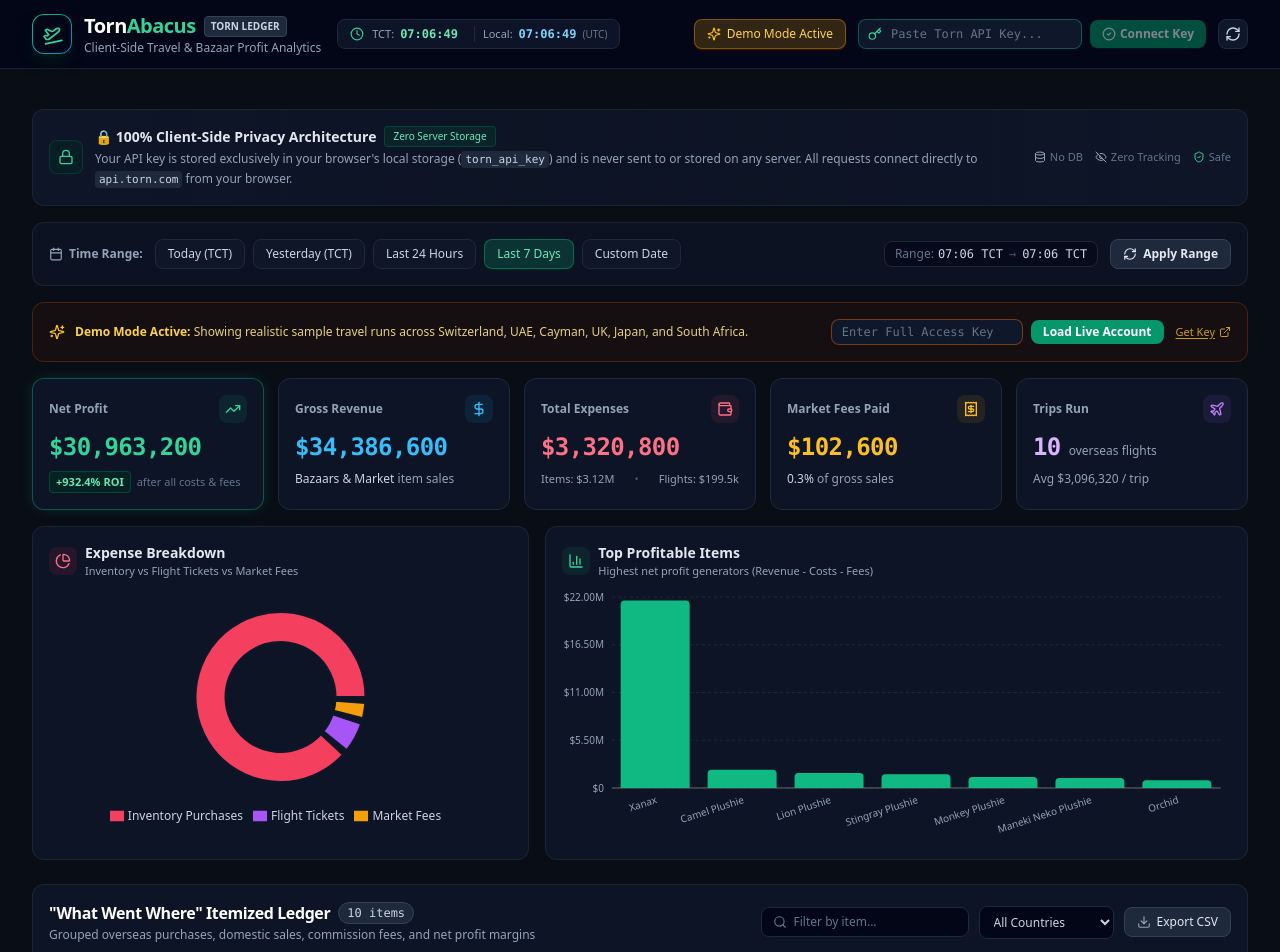
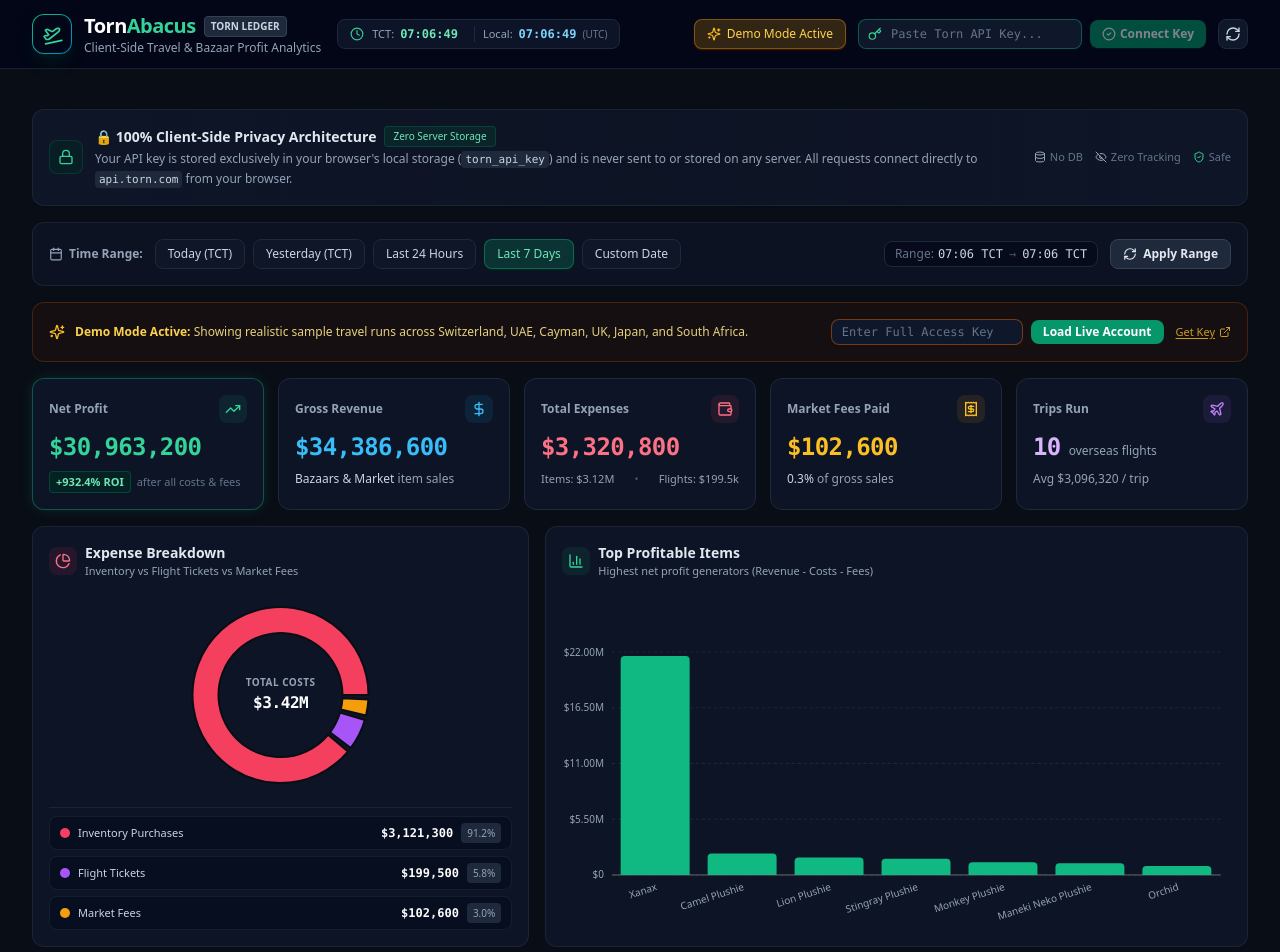
Before and after one commit to HarshRajSinghChauhan/TornAbacus, a Next.js app: page / in a window 1280 px wide. Shown: the top 952 px of the page. Built offline with nearby package versions, Linux system fonts and the light colour scheme.

Commit message:
feat: show total expenses inside donut center and display amounts with percentages in legend

```diff
--- a/components/VisualAnalytics.jsx
+++ b/components/VisualAnalytics.jsx
@@ -7,7 +7,6 @@ import {
   Pie,
   Cell,
   Tooltip as RechartsTooltip,
-  Legend,
   BarChart,
   Bar,
   XAxis,
@@ -17,14 +16,21 @@ import {
 import { formatCompactMoney, formatMoney, formatPercent } from "@/lib/utils";
 import { PieChart as PieIcon, BarChart3, TrendingUp, DollarSign } from "lucide-react";
 
-export default function VisualAnalytics({ expenseBreakdown, topProfitableItems }) {
+export default function VisualAnalytics({ expenseBreakdown = [], topProfitableItems = [] }) {
   const hasExpenses = expenseBreakdown && expenseBreakdown.length > 0;
   const hasItems = topProfitableItems && topProfitableItems.length > 0;
+
+  // Total sum of all expenses in breakdown
+  const totalExpenses = (expenseBreakdown || []).reduce(
+    (sum, item) => sum + (Number(item.value) || 0),
+    0
+  );
 
   // Custom Dark Tooltip for Donut
   const CustomPieTooltip = ({ active, payload }) => {
     if (active && payload && payload.length) {
       const data = payload[0];
+      const pct = totalExpenses > 0 ? ((data.value / totalExpenses) * 100).toFixed(1) : 0;
       return (
         <div className="bg-slate-950 border border-slate-700/80 p-2.5 rounded-lg shadow-xl text-xs">
           <div className="flex items-center gap-2 mb-1">
@@ -37,6 +43,9 @@ export default function VisualAnalytics({ expenseBreakdown, topProfitableItems }
           <div className="font-mono text-white text-sm font-bold">
             {formatMoney(data.value)}
           </div>
+          <div className="text-[10px] text-slate-400 font-sans mt-0.5">
+            {pct}% of total costs
+          </div>
         </div>
       );
     }
@@ -44,7 +53,7 @@ export default function VisualAnalytics({ expenseBreakdown, topProfitableItems }
   };
 
   // Custom Dark Tooltip for Bar Chart
-  const CustomBarTooltip = ({ active, payload, label }) => {
+  const CustomBarTooltip = ({ active, payload }) => {
     if (active && payload && payload.length) {
       const item = payload[0].payload;
       return (
@@ -86,7 +95,7 @@ export default function VisualAnalytics({ expenseBreakdown, topProfitableItems }
 
       {/* Donut Chart: Expense Breakdown (5 cols) */}
       <div className="lg:col-span-5 bg-slate-900/80 border border-slate-800/80 rounded-xl p-4 flex flex-col justify-between">
-        <div className="flex items-center justify-between mb-2">
+        <div className="flex items-center justify-between mb-1">
           <div className="flex items-center gap-2">
             <div className="p-1.5 rounded-lg bg-rose-500/10 text-rose-400">
               <PieIcon className="w-4 h-4" />
@@ -100,46 +109,83 @@ export default function VisualAnalytics({ expenseBreakdown, topProfitableItems }
           </div>
         </div>
 
-        <div className="h-64 w-full flex items-center justify-center">
+        {/* Donut with Center Stat Hole */}
+        <div className="relative h-56 w-full flex items-center justify-center">
           {hasExpenses ? (
+            <>
               <ResponsiveContainer width="100%" height="100%">
                 <PieChart>
                   <Pie
                     data={expenseBreakdown}
                     cx="50%"
                     cy="50%"
-                  innerRadius={55}
-                  outerRadius={85}
-                  paddingAngle={4}
+                    innerRadius={62}
+                    outerRadius={88}
+                    paddingAngle={3}
                     dataKey="value"
                   >
                     {expenseBreakdown.map((entry, index) => (
                       <Cell
                         key={`cell-${index}`}
                         fill={entry.color}
-                      stroke="#0f172a"
+                        stroke="#090d16"
                         strokeWidth={2}
                       />
                     ))}
                   </Pie>
                   <RechartsTooltip content={<CustomPieTooltip />} />
-                <Legend
-                  verticalAlign="bottom"
-                  height={36}
-                  formatter={(val, entry) => (
-                    <span className="text-xs text-slate-300 font-medium">
-                      {val}
-                    </span>
-                  )}
-                />
                 </PieChart>
               </ResponsiveContainer>
+
+              {/* Inside Donut Center Badge */}
+              <div className="absolute top-1/2 left-1/2 -translate-x-1/2 -translate-y-1/2 text-center pointer-events-none select-none">
+                <span className="text-[10px] uppercase tracking-wider text-slate-400 font-semibold block">
+                  Total Costs
+                </span>
+                <span className="text-sm sm:text-base font-black font-mono text-white tracking-tight">
+                  {formatCompactMoney(totalExpenses)}
+                </span>
+              </div>
+            </>
           ) : (
             <div className="text-center text-xs text-slate-500 py-10">
               No expenses recorded in selected time window
             </div>
           )}
         </div>
+
+        {/* Detailed Legend with Names, Exact Numbers, and Percentages */}
+        {hasExpenses && (
+          <div className="pt-2 border-t border-slate-800/80 flex flex-col gap-1.5">
+            {expenseBreakdown.map((item) => {
+              const pct = totalExpenses > 0 ? ((item.value / totalExpenses) * 100).toFixed(1) : 0;
+              return (
+                <div
+                  key={item.name}
+                  className="flex items-center justify-between bg-slate-950/40 border border-slate-800/60 px-2.5 py-1.5 rounded-lg text-xs hover:border-slate-700 transition-colors"
+                >
+                  <div className="flex items-center gap-2">
+                    <span
+                      className="w-2.5 h-2.5 rounded-full shrink-0"
+                      style={{ backgroundColor: item.color }}
+                    />
+                    <span className="text-slate-300 font-medium text-[11px]">
+                      {item.name}
+                    </span>
+                  </div>
+                  <div className="flex items-center gap-2 font-mono">
+                    <span className="text-white font-semibold text-xs">
+                      {formatMoney(item.value)}
+                    </span>
+                    <span className="text-[10px] text-slate-400 bg-slate-800 px-1.5 py-0.5 rounded font-sans">
+                      {pct}%
+                    </span>
+                  </div>
+                </div>
+              );
+            })}
+          </div>
+        )}
       </div>
 
       {/* Bar Chart: Top Profitable Items (7 cols) */}
@@ -158,7 +204,7 @@ export default function VisualAnalytics({ expenseBreakdown, topProfitableItems }
           </div>
         </div>
 
-        <div className="h-64 w-full">
+        <div className="h-72 w-full">
           {hasItems ? (
             <ResponsiveContainer width="100%" height="100%">
               <BarChart
```
Lines whose indentation alone changed are shown as unchanged.
